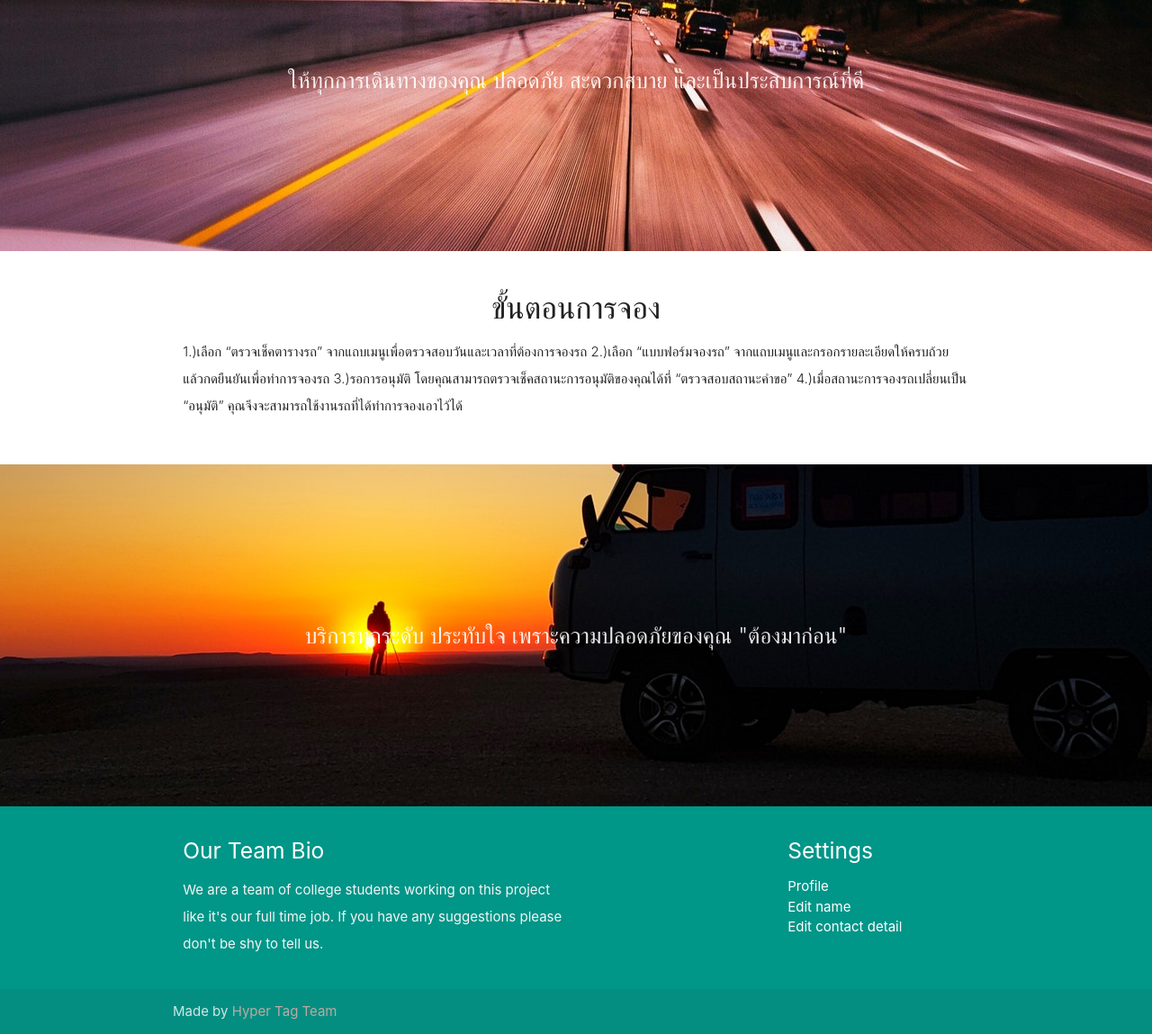
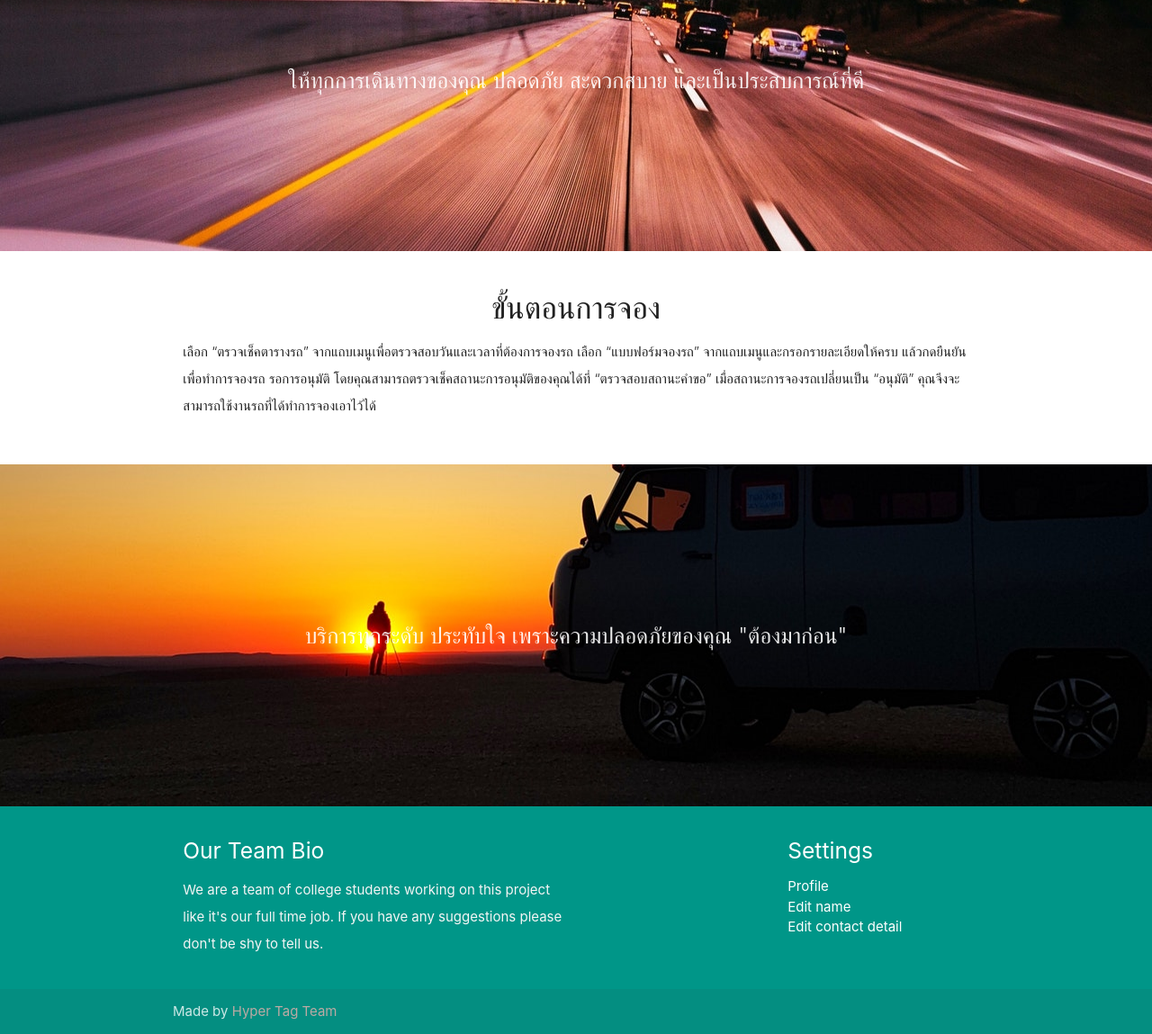
Before and after one commit to MidnightCore/Materialize_car_rent, a PHP site: page / in a window 1280 px wide. Shown: the part 893-2042 px from the top of the page at 90% size. Run offline with PHP 8.4, Linux system fonts and the light colour scheme; some libraries are stand-ins or nearby versions.

Commit message:
fix word

```diff
--- a/css/style1.css
+++ b/css/style1.css
@@ -2,10 +2,8 @@ html {
   font-size: 14px;
 }
 body {
-
   font-family: 'Montserrat';
-  background-color: #86DFD9
-
+  /* background-color: #86DFD9 */
 }
 .btn{
   border-radius: 50px;
@@ -15,6 +13,5 @@ body {
   margin-top: 50px;
 }
 .card-title {
-
    color: #2c2c2c;
 }
--- a/index.html
+++ b/index.html
@@ -115,10 +115,10 @@
                     <h3><i class="mdi-content-send brown-text"></i></h3>
                     <h4>ขั้นตอนการจอง</h4>
                     <p class="left-align light">
-                        1.)เลือก “ตรวจเช็คตารางรถ” จากแถบเมนูเพื่อตรวจสอบวันและเวลาที่ต้องการจองรถ
-                        2.)เลือก “แบบฟอร์มจองรถ” จากแถบเมนูและกรอกรายละเอียดให้ครบถ้วย แล้วกดยืนยันเพื่อทำการจองรถ
-                        3.)รอการอนุมัติ โดยคุณสามารถตรวจเช็คสถานะการอนุมัติของคุณได้ที่ “ตรวจสอบสถานะคำขอ”
-                        4.)เมื่อสถานะการจองรถเปลี่ยนเป็น “อนุมัติ” คุณจึงจะสามารถใช้งานรถที่ได้ทำการจองเอาไว้ได้
+                        เลือก “ตรวจเช็คตารางรถ” จากแถบเมนูเพื่อตรวจสอบวันและเวลาที่ต้องการจองรถ
+                        เลือก “แบบฟอร์มจองรถ” จากแถบเมนูและกรอกรายละเอียดให้ครบ แล้วกดยืนยันเพื่อทำการจองรถ
+                        รอการอนุมัติ โดยคุณสามารถตรวจเช็คสถานะการอนุมัติของคุณได้ที่ “ตรวจสอบสถานะคำขอ”
+                        เมื่อสถานะการจองรถเปลี่ยนเป็น “อนุมัติ” คุณจึงจะสามารถใช้งานรถที่ได้ทำการจองเอาไว้ได้
                     </p>
                 </div>
             </div>
--- a/login.php
+++ b/login.php
@@ -18,6 +18,12 @@
 
     <link href='https://fonts.googleapis.com/css?family=Montserrat' rel='stylesheet'>
     <link rel="stylesheet" href="css/style1.css">
+
+    <style>
+        body {
+            background-image: url("img/background1.jpg");
+        }
+    </style>
 </head>
 
 <body>
--- a/rentform.php
+++ b/rentform.php
@@ -57,7 +57,7 @@
             <div class="content border border-secondary mt-3 pb-1 pt-1">
                 <div class="m-4"><br>
                     <h4 class="text-center">สำนักวิชาการศึกษาทั่วไปและนวัตกรรมการเรียนรู้อิเล็กทรอนิกส์<br>
-                        <h5 class="text-center">แบบการขออนุญาติใช้ยานพาหนะในเขตกรุงเทพฯและปริมณฑล</h5>
+                        <h5 class="text-center">แบบฟอร์มการขออนุญาติใช้ยานพาหนะในเขตกรุงเทพฯและปริมณฑล</h5>
                     </h4>
                 </div>
             </div><br><br><!-- จบหัวกระดาษ -->
```
